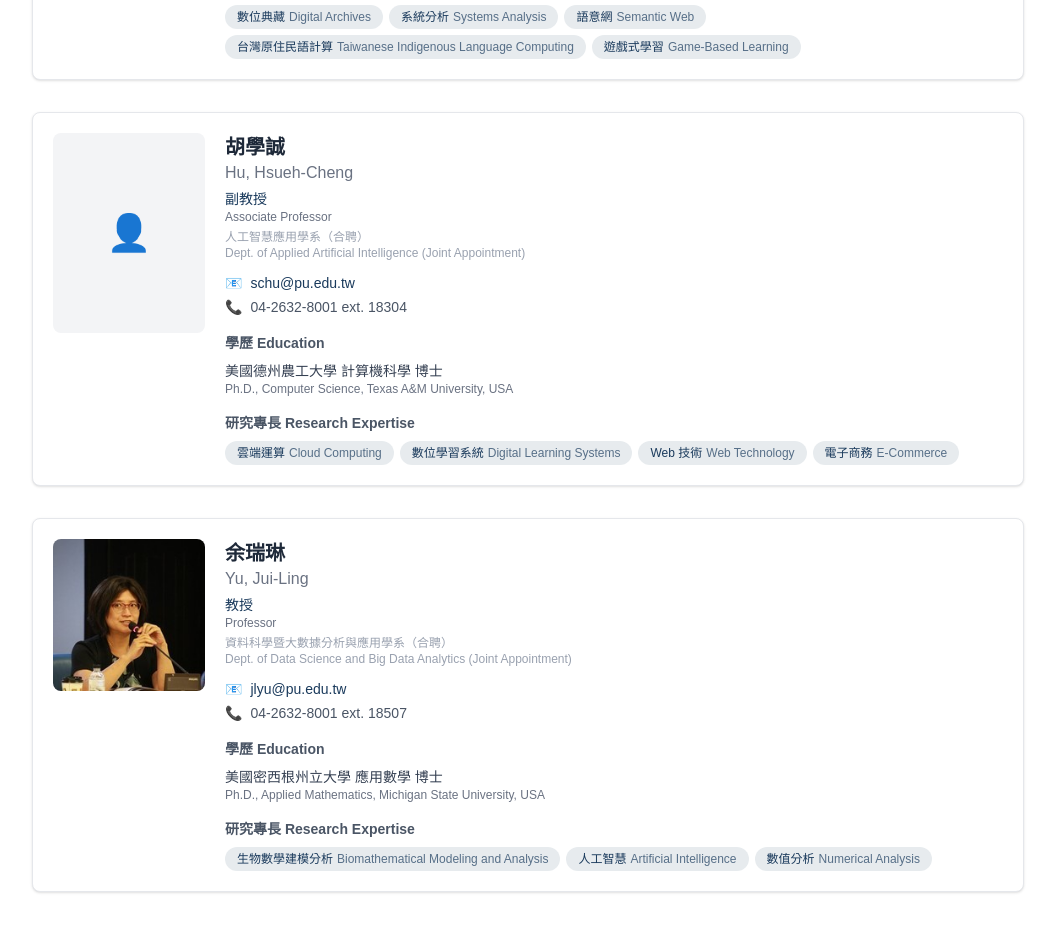
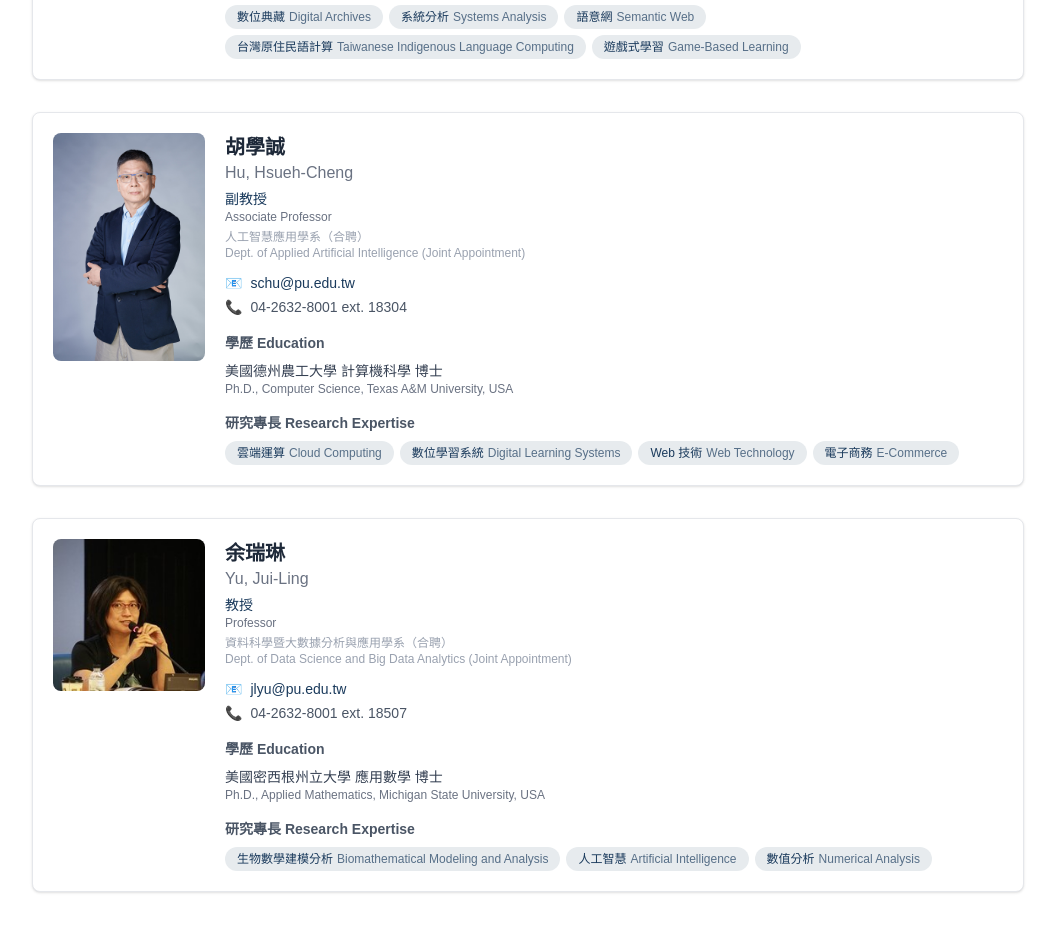
Before and after one commit to htchu/ipcs, a Next.js app: page /faculty/full-time in a window 1280 px wide. Shown: the part 3120-4051 px from the top of the page, without its empty margins (112-1167 px from the left). Built offline with nearby package versions, Linux system fonts and the light colour scheme.

Commit message:
Add photo for Hu Hsueh-Cheng on full-time faculty page
Co-Authored-By: Claude Opus 4.6 <noreply@anthropic.com>

```diff
--- a/src/app/faculty/full-time/page.tsx
+++ b/src/app/faculty/full-time/page.tsx
@@ -193,7 +193,7 @@ const faculty: Faculty[] = [
     nameEn: "Hu, Hsueh-Cheng",
     titleZh: "副教授",
     titleEn: "Associate Professor",
-    photo: null,
+    photo: "/images/faculty/hu-hsueh-cheng.jpg",
     deptZh: "人工智慧應用學系（合聘）",
     deptEn: "Dept. of Applied Artificial Intelligence (Joint Appointment)",
     education: [
```
Also changed, not shown: public/images/faculty/hu-hsueh-cheng.jpg (added).
